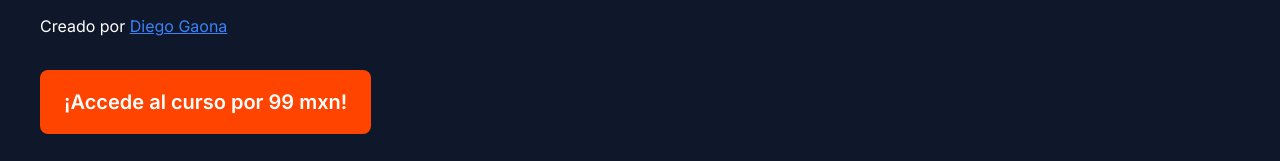
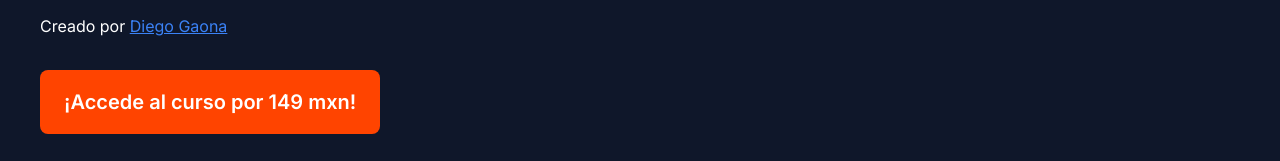
Before and after one commit to DiegoGaona117/curso-de-solidworks-cswa-2025-PDFW, a plain HTML site: page index.html in a window 1280 px wide. Shown: the part 274-435 px from the top of the page. Drawn offline with Linux system fonts and the light colour scheme.

Commit message:
Update index.html

```diff
--- a/index.html
+++ b/index.html
@@ -88,7 +88,7 @@
             </div>
 
             <a href="https://diegogaona117.github.io/ficha-de-pago-cswa/" class="btn btn-primary">
-                ¡Accede al curso por 99 mxn!
+                ¡Accede al curso por 149 mxn!
             </a>
 
             <div class="mt-20">
```
